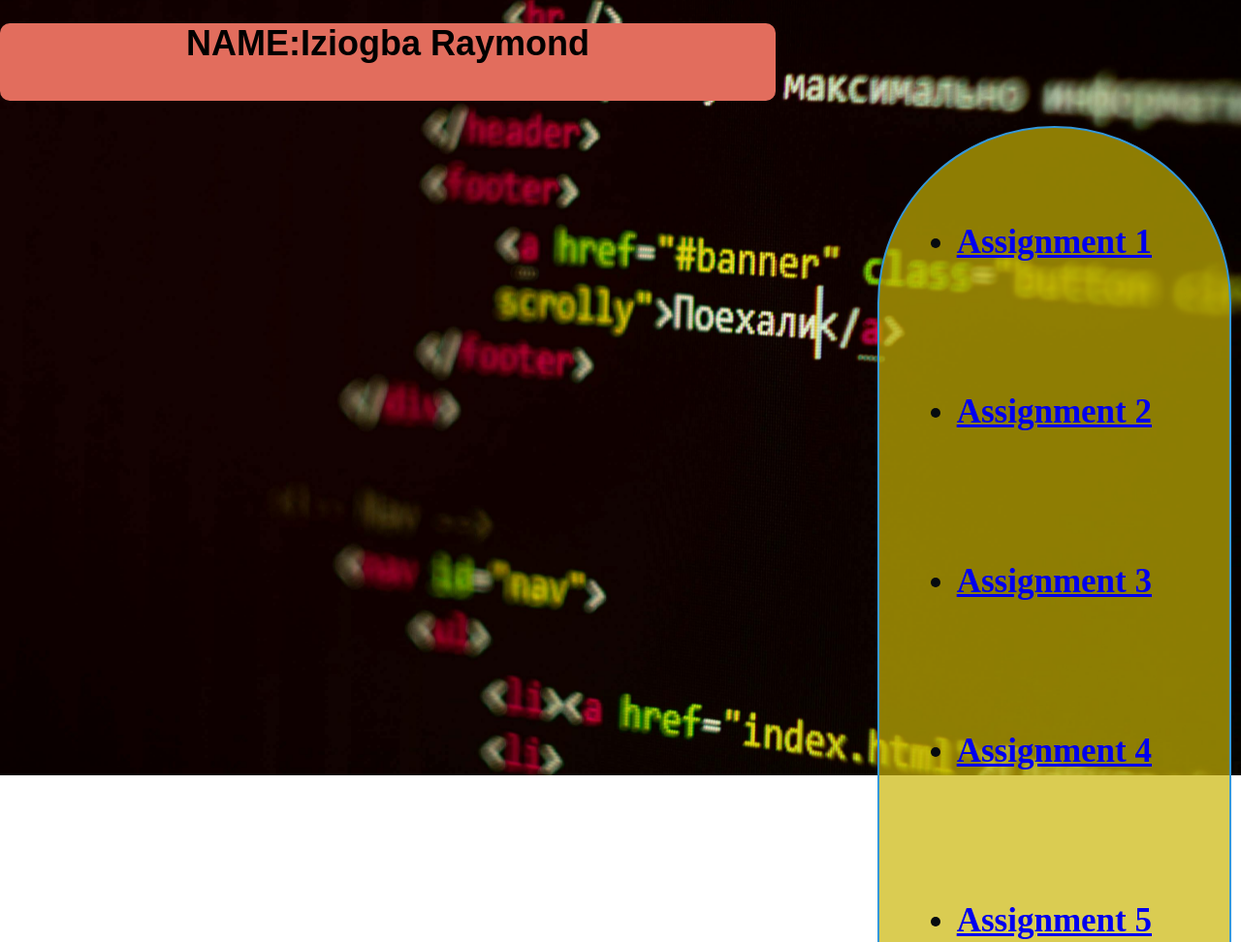
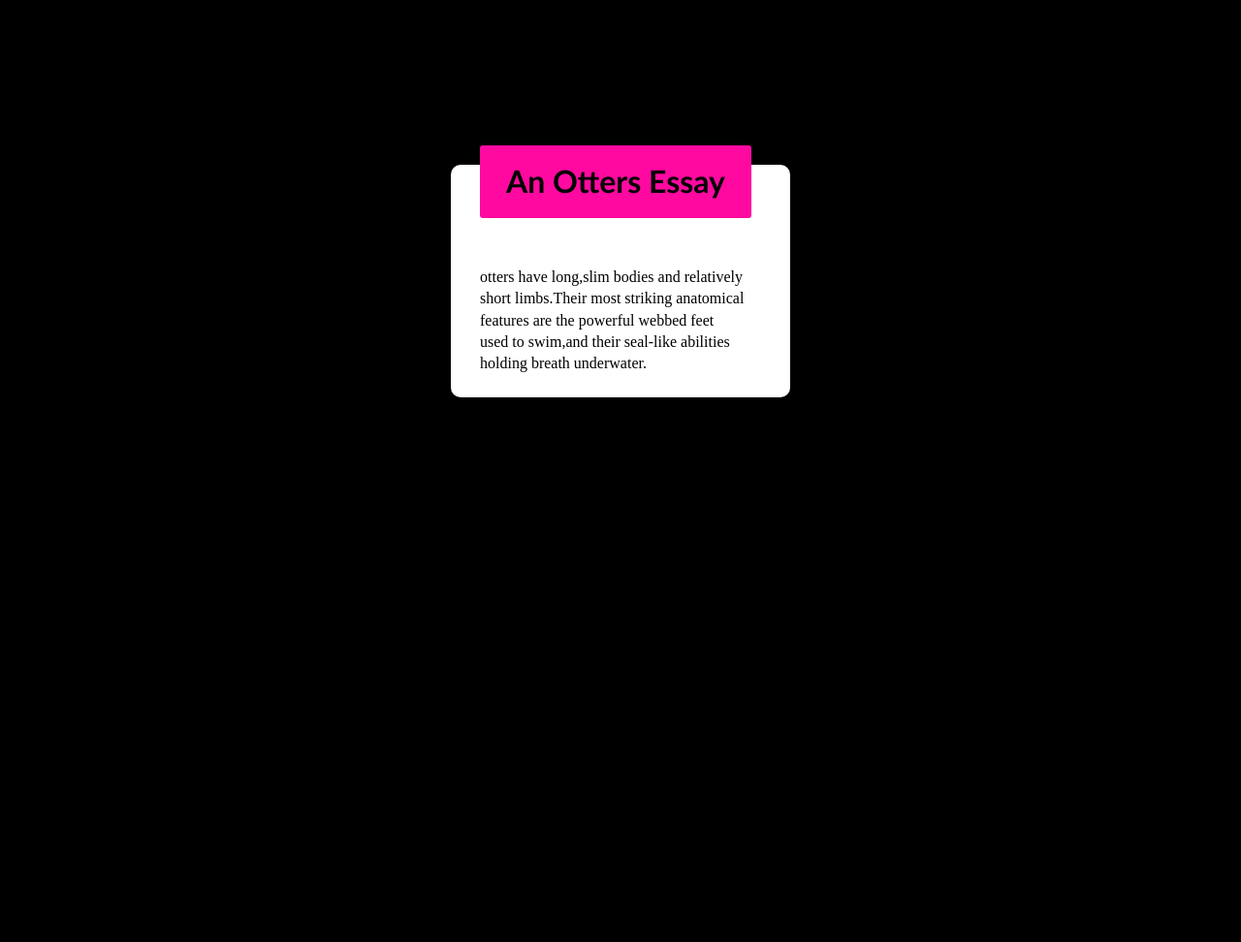
Before and after one commit to Raymond-dev1/Css-assignments, a plain HTML site: page index.html in a window 1280 px wide. Shown: the top 972 px of the page at 97% size. After the commit the page ends 800 px from the top, so only its background shows below. Drawn offline with Linux system fonts and the light colour scheme.

Commit message:
assignment 1

```diff
--- a/index.css
+++ b/index.css
@@ -1,66 +1,39 @@
-.box{
-    color: rgb(50, 18, 190);
-    justify-self: right;
-    font-family: "bell-mt bold";
-    line-height: 5;
+body{
+    background-color: #000000;
+    display: flex;
+    justify-self: center;
+    align-content: center;
+    margin-top:150px;
+    color: #fff;
+    height:250px;
+    font-family:'Times New Roman', Times, serif
 }
-header{
-    font-size: large;
-    font-family: "bell mt regular",sans-serif;
-    background-color:#e26d5d;
-    color: #000000;
-    width:800px;
+.container{
+   position: relative;
+   background-color: #fff;
+   color: #000;
+   width: 310px;
+   padding:20px;
+   margin:20px;
+   height: 200px;
+   border-radius: 10px;
+   font-weight: 25px;
+   line-height:1.4;
+   box-shadow: 0 4px 10px rgba(0, 0, 0, 0.5);
+}
+.header{
+    font-family:'Gill Sans';
+    background-color:rgb(255, 9, 161);
+    font-weight:800;
+    font-size:xx-large;
     text-align: center;
-    border-radius: 10px;
-    height: 80px;
+    position: relative;
+    border-radius:3px;
+    padding:15px;
+    width:250px;
+    bottom: 40px;
+    left:10px;
 }
-.links{
-    color: #060b0f;
-    text-decoration:wavy;
-    font-size: 35px;
-    font-weight: bold;
-    padding: 30px 80px;
-    background-color: #cab605b0;
-    border: 2px solid #3498db;
-    border-radius: 800px;
-    margin: 10px;
-    display: inline-block;
-    transition: all 0.3s ease; /* Smooth transition */
+.content{
+    padding: 10px;
 }
-.links:hover{
-    background-color: #e26d5d;
-    border-color: #000000;
-}
-body{
- margin: 0px;
- padding: 0;
-}
-.background-image{
-    background-image: url('/bg.image.jpg');
-     background-size: cover;
-  background-repeat: no-repeat;
-  background-position: center;
-  position: fixed;
-    top: 0;
-    left: 0;
-    width: 100%;
-    height: 100%;
-    z-index: -1;
-}
-.animation{
-    animation-name: slidein;
-    animation-duration: 2.5s;
- }
-
- /**keyframe**/
- @keyframes slidein{
-   from{
-    margin-left: 100%;
-    width: 300%;
-   }
-
-   to{
-    margin-left: 0%;
-    width: 100%;
-   }
- }
--- a/index.html
+++ b/index.html
@@ -3,25 +3,21 @@
 <head>
     <meta charset="UTF-8">
     <meta name="viewport" content="width=device-width, initial-scale=1.0">
-    <title>Assignments main page</title>
-    <link rel="stylesheet" href="index.css">
+    <title>Document</title>
+    <link href="index.css"rel="stylesheet"></a>
 </head>
 <body>
-  <header>
-    <h1>NAME:Iziogba Raymond</h1>
-  </header>
-  <div class="background-image"></div>
-    <div class="box">
-    <ul >
-        <div class="links">
-        <div class="animation"><span class="link"><li> <a href="/Assignment css/assignment 1/index.html">Assignment 1</li></span></div>
-        <div class="animation"><span class="link"><li ><a href="/Assignment css/assignment 2/index.html">Assignment 2</li></span></div>
-        <div class="animation"><span class="link"><li> <a href="/Assignment css/assignment 3/index.html">Assignment 3</li></span></div>
-        <div class="animation"><span class="link"><li><a href="/Assignment css/assignment 4/index.html"> Assignment 4</li></span></div>
-        <div class="animation"><span class="link"><li><a href="/Assignment css/assignment 5/index.html">Assignment 5</li></span></div>
-        <div class="animation"><span class="link"><li><a href="/Assignment css/assignment 6/index.html">Assignment 6</li></span></div>
-         </div>
-    </ul>
-</div>
+        <div class="container">
+         <div class="header">
+              An Otters Essay
+        </div>
+          <div class="content">
+            otters have long,slim bodies and relatively
+        short limbs.Their most striking anatomical
+        features are  the powerful webbed feet<br>
+        used to swim,and their seal-like abilities
+        holding breath underwater.
+      </div>
+  </div>
 </body>
 </html>
```
